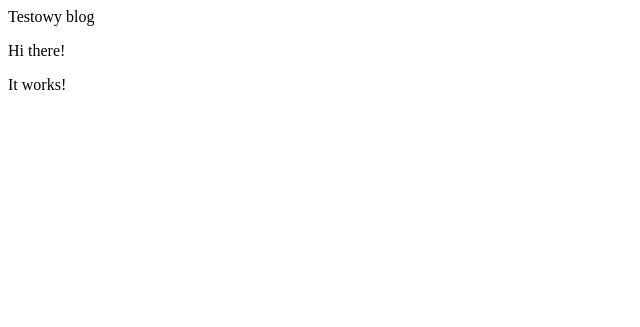
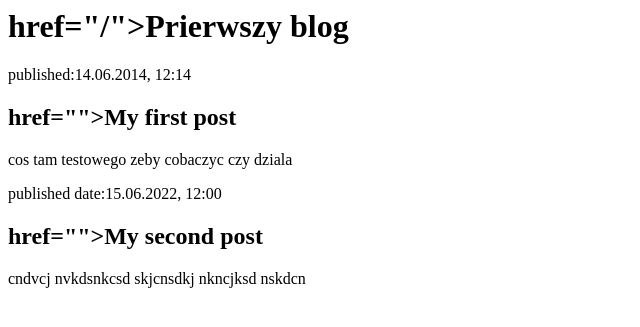
Before and after one commit to DawidRozmus/my-first-blog, a Django app: page / in a window 1280 px wide. Shown: the top 327 px of the page, without its empty margins (0-640 px from the left). Run offline with Django 4.2, Linux system fonts and the light colour scheme.

Commit message:
zmiana w post_lis html

```diff
--- a/blog/templates/blog/post_list.html
+++ b/blog/templates/blog/post_list.html
@@ -1,10 +1,22 @@
 <html>
     <head>
-        <body>
-            <p>Testowy blog</p>
-     </head>
+        <title>Pierwszy blog</title>
+    </head>
     <body>
-        <p>Hi there!</p>
-        <p>It works!</p>
+        <div>
+            <h1><a> href="/">Prierwszy blog</a></h1>
+        </div>
+
+        <div>
+            <p>published:14.06.2014, 12:14</p>
+            <h2><a> href="">My first post</a></h2>
+            <p>cos tam testowego zeby cobaczyc czy dziala</p>
+        </div>
+
+        <div>
+            <p>published date:15.06.2022, 12:00</p>
+            <h2><a> href="">My second post </a></h2>
+            <p>cndvcj nvkdsnkcsd skjcnsdkj nkncjksd nskdcn</p>
+        </div>
     </body>
 </html>
```
